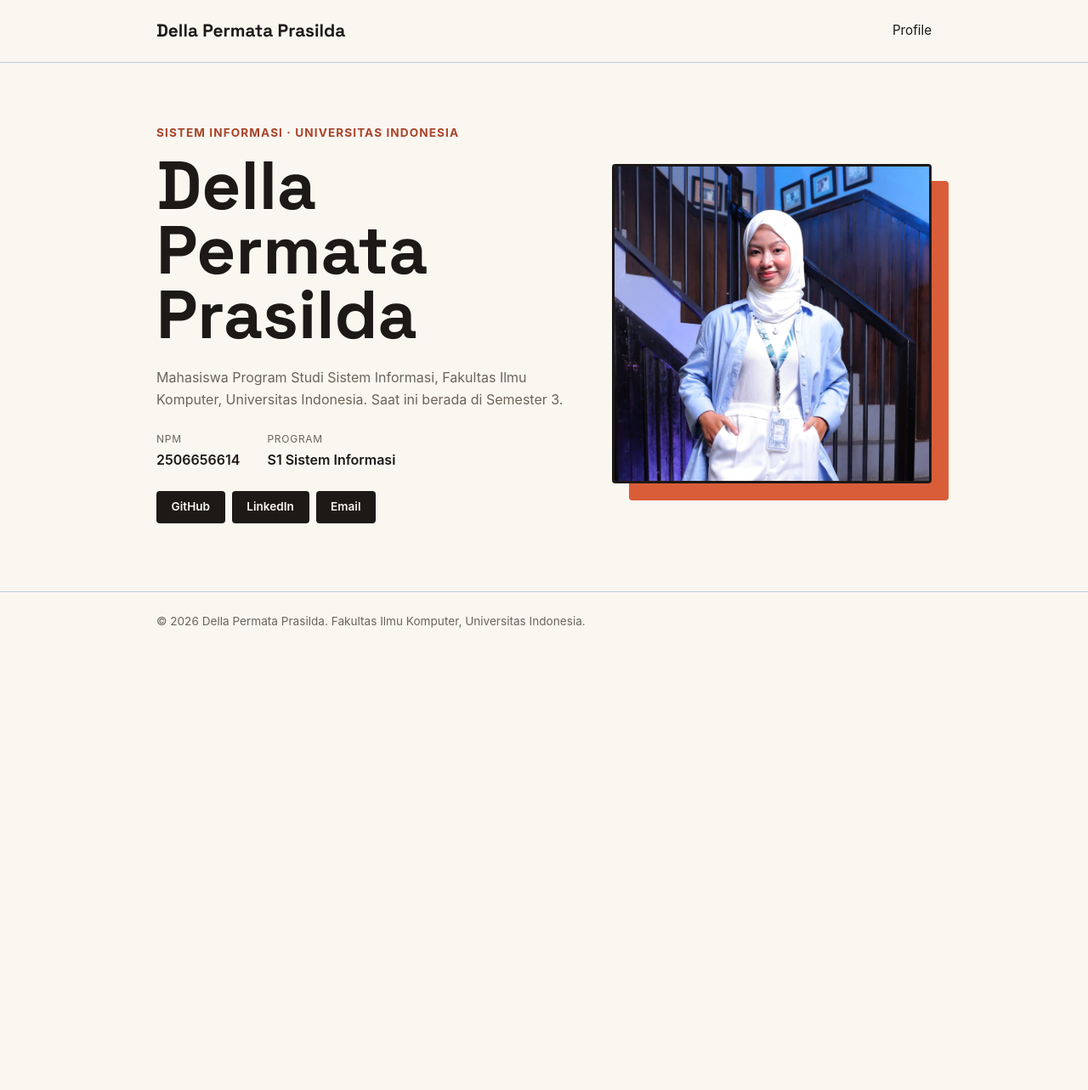
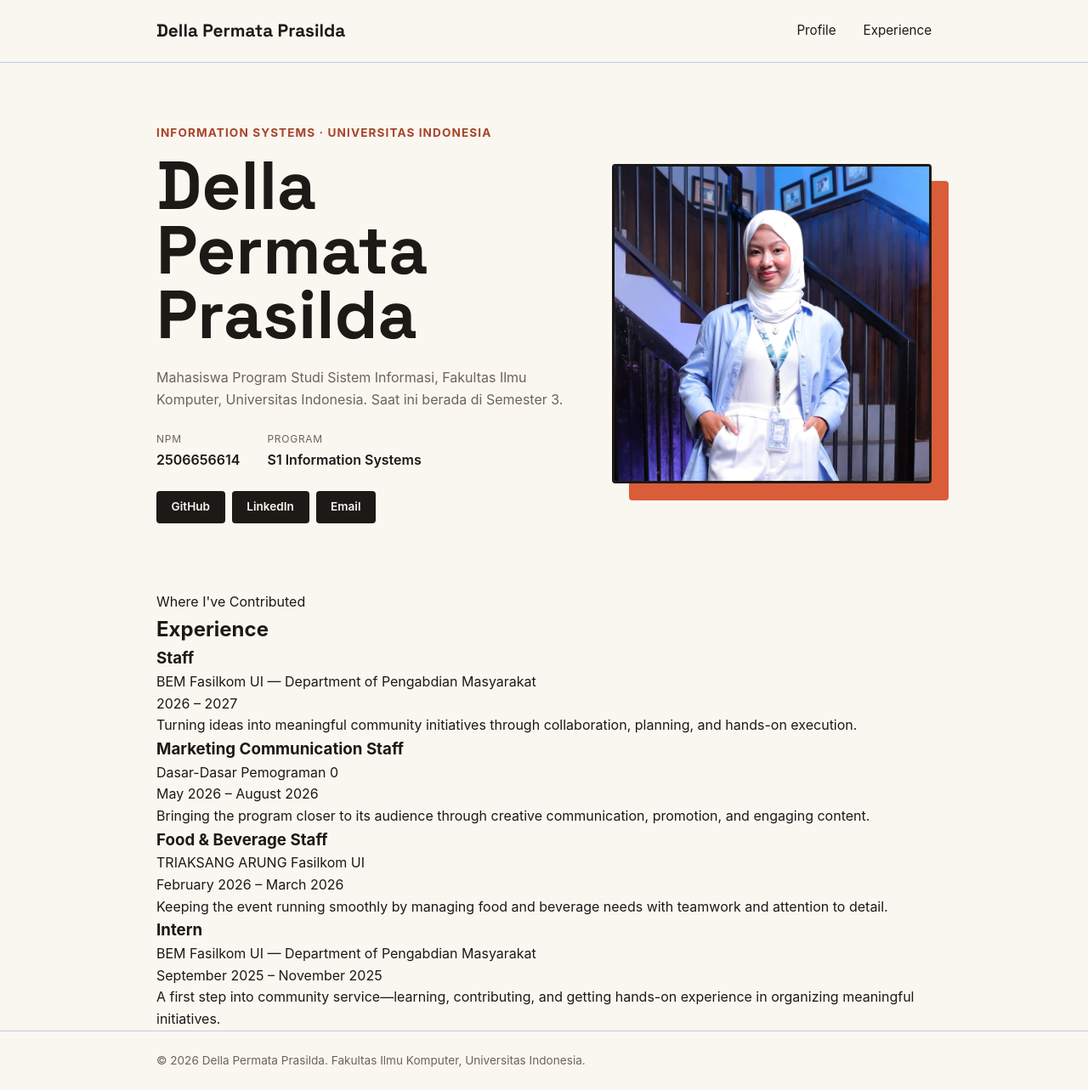
Before and after one commit to dellapermata51-ui/myportofolio, a Django app: page / in a window 1280 px wide. Shown: the whole page at 85% size. Before the commit the page ends 739 px from the top, so only its background shows below. Run offline with Django 5.2, Linux system fonts and the light colour scheme.

Commit message:
Update profile diri dengan menambahkan section experience

```diff
--- a/templates/index.html
+++ b/templates/index.html
@@ -15,6 +15,7 @@
             <a href="#profile" class="brand">Della Permata Prasilda</a>
             <nav>
                 <a href="#profile">Profile</a>
+                <a href="#experience">Experience</a>
             </nav>
         </div>
     </header>
@@ -23,7 +24,7 @@
         <section class="hero" id="profile">
             <div class="container hero-grid">
                 <div class="hero-identity">
-                    <p class="hero-kicker">Sistem Informasi &middot; Universitas Indonesia</p>
+                    <p class="hero-kicker">Information Systems &middot; Universitas Indonesia</p>
                     <h1>Della Permata Prasilda</h1>
                 </div>
                 <div class="hero-photo">
@@ -39,7 +40,7 @@
                         </div>
                         <div class="meta-row">
                             <dt>Program</dt>
-                            <dd>S1 Sistem Informasi</dd>
+                            <dd>S1 Information Systems</dd>
                         </div>
                     </dl>
                     <div class="social-links">
@@ -47,6 +48,54 @@
                         <a href="https://www.linkedin.com/in/della-permata-prasilda?utm_source=share_via&utm_content=profile&utm_medium=member_android" class="social-link">LinkedIn</a>
                         <a href="mailto:della.permata51@ui.ac.id.com" class="social-link">Email</a>
                     </div>
+                </div>
+            </div>
+        </section>
+
+        <section class="experience" id="experience">
+            <div class="container">
+                <p class="section-kicker">Where I've Contributed</p>
+                <h2 class="section-title">Experience</h2>
+                <div class="timeline">
+                    <article class="timeline-item">
+                        <div class="timeline-marker"></div>
+                        <div class="timeline-card">
+                            <h3 class="timeline-role">Staff</h3>
+                            <p class="timeline-org"> BEM Fasilkom UI &mdash; Department of Pengabdian Masyarakat</p>
+                            <p class="timeline-date">2026 &ndash; 2027</p>
+                            <p class="timeline-desc">Turning ideas into meaningful community initiatives through collaboration, planning, and hands-on execution.</p>
+                        </div>
+                    </article>
+
+                    <article class="timeline-item">
+                        <div class="timeline-marker"></div>
+                        <div class="timeline-card">
+                            <h3 class="timeline-role">Marketing Communication Staff</h3>
+                            <p class="timeline-org">Dasar-Dasar Pemograman 0</p>
+                            <p class="timeline-date">May 2026 &ndash; August 2026</p>
+                            <p class="timeline-desc">Bringing the program closer to its audience through creative communication, promotion, and engaging content.</p>
+                        </div>
+                    </article>
+
+                    <article class="timeline-item">
+                        <div class="timeline-marker"></div>
+                        <div class="timeline-card">
+                            <h3 class="timeline-role">Food & Beverage Staff</h3>
+                            <p class="timeline-org">TRIAKSANG ARUNG Fasilkom UI</p>
+                            <p class="timeline-date">February 2026 &ndash; March 2026</p>
+                            <p class="timeline-desc">Keeping the event running smoothly by managing food and beverage needs with teamwork and attention to detail.</p>
+                        </div>
+                    </article>
+
+                    <article class="timeline-item">
+                        <div class="timeline-marker"></div>
+                        <div class="timeline-card">
+                            <h3 class="timeline-role">Intern</h3>
+                            <p class="timeline-org"> BEM Fasilkom UI &mdash; Department of Pengabdian Masyarakat</p>
+                            <p class="timeline-date"> September 2025 &ndash; November 2025</p>
+                            <p class="timeline-desc">A first step into community service—learning, contributing, and getting hands-on experience in organizing meaningful initiatives.</p>
+                        </div>
+                    </article>
                 </div>
             </div>
         </section>
```
